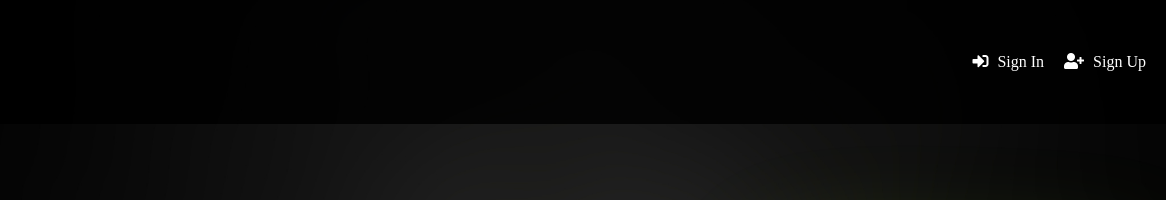
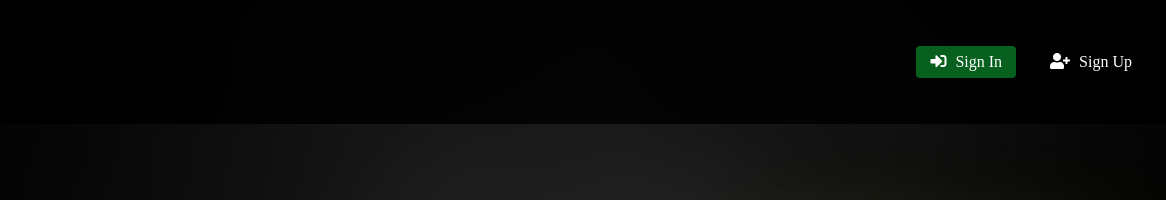
Before and after one commit to Vinoth82003/iteac-frontend, a plain HTML site: page index.html in a window 1280 px wide. Both pictures are taken after a click on the item "Sign In". Shown: the top 200 px of the page, 114-1280 px from the left. Drawn offline with Linux system fonts and the light colour scheme.

Commit message:
active btns are added

```diff
--- a/index.html
+++ b/index.html
@@ -19,7 +19,7 @@
                     <span class="navbar-toggler-icon fas fa-bars"></span>
                 </button>
                 <ul class="navbar-menu" id="navbar-menu">
-                    <li class="menu-item signin-btn">
+                    <li class="menu-item signin-btn active">
                         <a class="menu-link" href="#"><i class="menu-icon fas fa-sign-in-alt"></i> Sign In</a>
                     </li>
                     <li class="menu-item signup-btn">
--- a/script.js
+++ b/script.js
@@ -30,13 +30,25 @@ signin_btn.forEach(signin => {
     })
 });
 
-let errorMsg = document.querySelector(".error");
+// let errorMsg = document.querySelector(".error");
 
-const closeBtn = document.querySelector(".closeBtn");
+// const closeBtn = document.querySelector(".closeBtn");
 
-closeBtn.addEventListener("click",function(){
-    errorMsg.classList.add("done")
-    setTimeout(() => {
-        errorMsg.remove();
-    }, 500);
-})
+// closeBtn.addEventListener("click",function(){
+//     errorMsg.classList.add("done")
+//     setTimeout(() => {
+//         errorMsg.remove();
+//     }, 500);
+// });
+
+const menu = document.querySelectorAll('.menu-item');
+
+menu.forEach(link => {
+    console.log('list');
+    link.addEventListener("click",function(){
+        menu.forEach(btn => {
+            btn.classList.remove('active');
+        });
+        link.classList.add("active");
+    })
+});
--- a/style.css
+++ b/style.css
@@ -59,15 +59,23 @@ border-radius: 50%;
 
 .menu-item {
     margin: 0 10px;
+    padding: 7px 14px ;
+    transition: all .5s;
 }
 
 .menu-link {
     text-decoration: none;
     color: #ffffff;
+
 }
 
 .menu-icon {
     margin-right: 5px;
+}
+
+.menu-item.active{
+    background: #08601f;
+    border-radius: 4px;
 }
 
 .signin-form-box{
```
